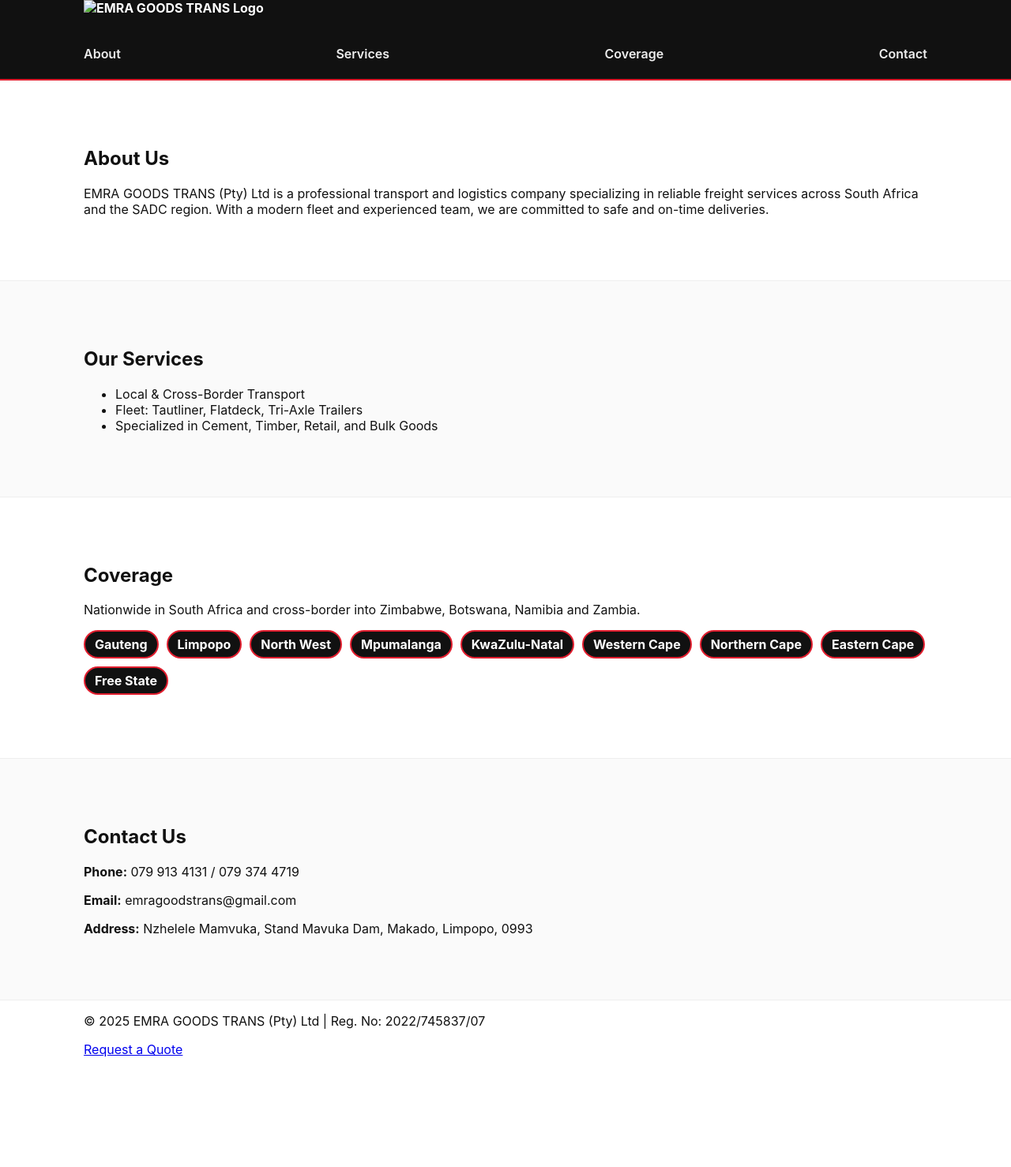
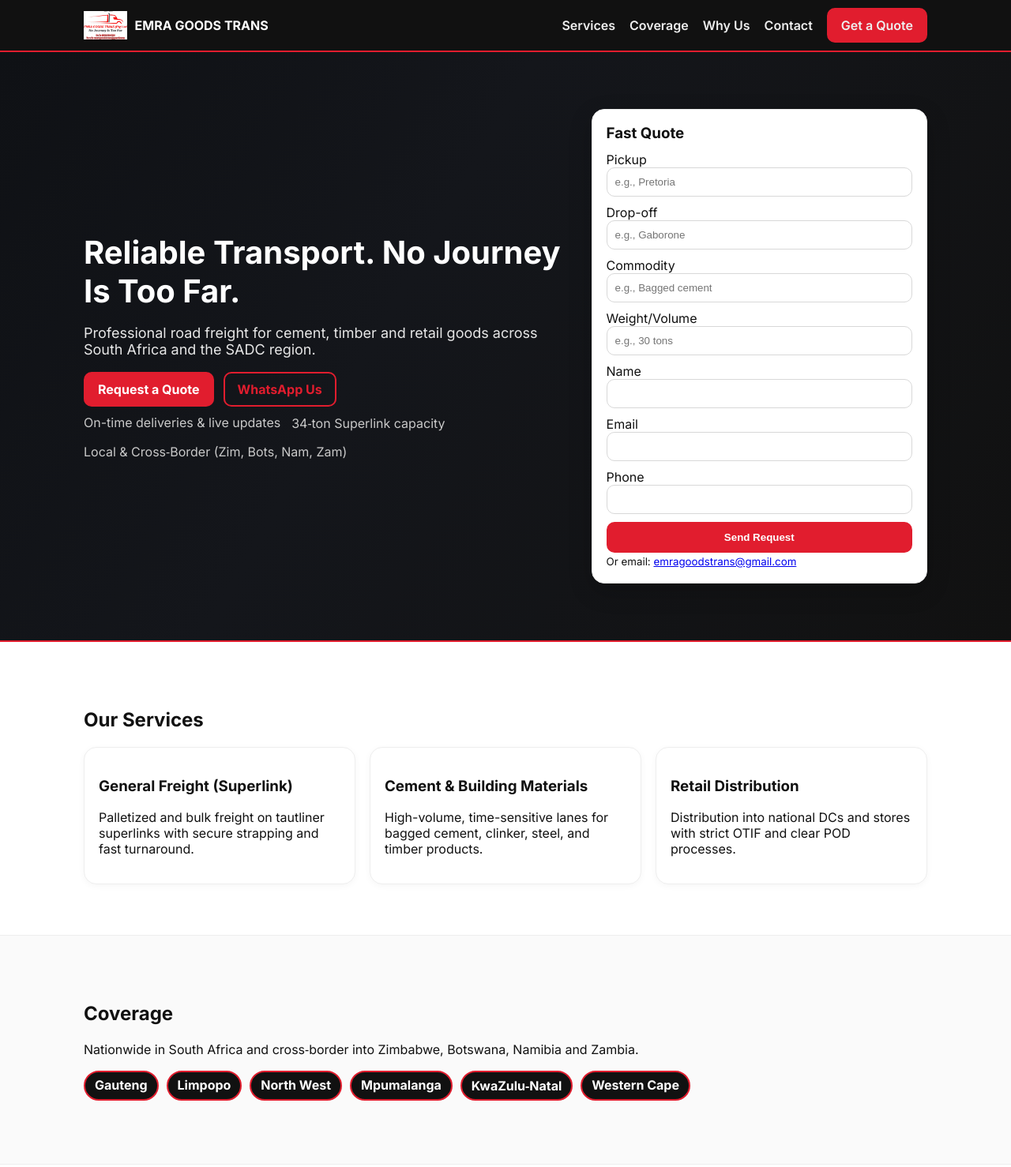
Before and after one commit to emragoodstrans/Emra-Website, a plain HTML site: page index.html in a window 1280 px wide. Shown: the top 1478 px of the page at 79% size. Before the commit the page ends 1339 px from the top, so only its background shows below. Drawn offline with Linux system fonts and the light colour scheme.

Commit message:
Add files via upload
Signed-off-by: emragoodstrans <emragoodstrans@gmail.com>

```diff
--- a/index.html
+++ b/index.html
@@ -1,85 +1,170 @@
-
-<!DOCTYPE HTML>
-<html>
+<!DOCTYPE html>
+<html lang="en">
 <head>
-    <title>EMRA GOODS TRANS</title>
-    <meta charset="utf-8" />
-    <meta name="viewport" content="width=device-width, initial-scale=1, user-scalable=no" />
-    <link rel="stylesheet" href="styles.css" />
+  <meta charset="UTF-8" />
+  <meta name="viewport" content="width=device-width, initial-scale=1.0"/>
+  <title>EMRA GOODS TRANS – Reliable Transport Across Southern Africa</title>
+  <meta name="description" content="EMRA GOODS TRANS provides reliable local and cross-border transport solutions throughout South Africa and SADC. Get a fast quote today."/>
+  <link rel="preconnect" href="https://fonts.googleapis.com">
+  <link rel="preconnect" href="https://fonts.gstatic.com" crossorigin>
+  <link href="https://fonts.googleapis.com/css2?family=Inter:wght@300;400;600;700&display=swap" rel="stylesheet">
+  <link rel="stylesheet" href="styles.css"/>
 </head>
 <body>
-    <!-- Header -->
   <header class="site-header">
-      <div class="container">
-        <div class="brand">
-          <img src="EMRA GOODS TRANS.jpg" alt="EMRA GOODS TRANS Logo">
-        </div>
-        <nav class="nav">
-          <a href="#about">About</a>
+    <div class="container nav">
+      <a href="#home" class="brand">
+        <img src="assets/logo.png" alt="EMRA Goods Trans logo" />
+        <span>EMRA GOODS TRANS</span>
+      </a>
+      <nav>
         <a href="#services">Services</a>
         <a href="#coverage">Coverage</a>
+        <a href="#why-us">Why Us</a>
         <a href="#contact">Contact</a>
+        <a href="#quote" class="btn btn-primary">Get a Quote</a>
       </nav>
+      <button class="menu-toggle" aria-label="Toggle menu">☰</button>
     </div>
   </header>
 
-    <!-- About -->
-    <section id="about" class="section">
-      <div class="container">
-        <h2>About Us</h2>
-        <p>EMRA GOODS TRANS (Pty) Ltd is a professional transport and logistics company specializing in reliable
-        freight services across South Africa and the SADC region. With a modern fleet and experienced team,
-        we are committed to safe and on-time deliveries.</p>
+  <main>
+    <!-- HERO -->
+    <section id="home" class="hero">
+      <div class="container hero-wrap">
+        <div class="hero-text">
+          <h1>Reliable Transport. No Journey Is Too Far.</h1>
+          <p>Professional road freight for cement, timber and retail goods across South Africa and the SADC region.</p>
+          <div class="cta">
+            <a href="#quote" class="btn btn-primary">Request a Quote</a>
+            <a href="https://wa.me/27799134131?text=Hi%20EMRA%20GOODS%20TRANS%2C%20I%20need%20a%20transport%20quote." target="_blank" class="btn btn-outline">WhatsApp Us</a>
+          </div>
+          <ul class="hero-points">
+            <li>On-time deliveries & live updates</li>
+            <li>34‑ton Superlink capacity</li>
+            <li>Local & Cross‑Border (Zim, Bots, Nam, Zam)</li>
+          </ul>
+        </div>
+        <div class="hero-card">
+          <h3>Fast Quote</h3>
+          <form id="quick-quote" action="mailto:emragoodstrans@gmail.com" method="post" enctype="text/plain">
+            <label>Pickup <input type="text" name="Pickup" placeholder="e.g., Pretoria" required></label>
+            <label>Drop-off <input type="text" name="Dropoff" placeholder="e.g., Gaborone" required></label>
+            <label>Commodity <input type="text" name="Commodity" placeholder="e.g., Bagged cement" required></label>
+            <label>Weight/Volume <input type="text" name="Weight" placeholder="e.g., 30 tons" required></label>
+            <label>Name <input type="text" name="Name" required></label>
+            <label>Email <input type="email" name="Email" required></label>
+            <label>Phone <input type="tel" name="Phone" required></label>
+            <button type="submit" class="btn btn-primary btn-block">Send Request</button>
+          </form>
+          <small>Or email: <a href="mailto:emragoodstrans@gmail.com">emragoodstrans@gmail.com</a></small>
+        </div>
       </div>
     </section>
 
-    <!-- Services -->
-    <section id="services" class="section alt">
+    <!-- SERVICES -->
+    <section id="services" class="section">
       <div class="container">
         <h2>Our Services</h2>
-        <ul>
-          <li>Local & Cross-Border Transport</li>
-          <li>Fleet: Tautliner, Flatdeck, Tri-Axle Trailers</li>
-          <li>Specialized in Cement, Timber, Retail, and Bulk Goods</li>
+        <div class="grid3">
+          <div class="card">
+            <h3>General Freight (Superlink)</h3>
+            <p>Palletized and bulk freight on tautliner superlinks with secure strapping and fast turnaround.</p>
+          </div>
+          <div class="card">
+            <h3>Cement & Building Materials</h3>
+            <p>High-volume, time-sensitive lanes for bagged cement, clinker, steel, and timber products.</p>
+          </div>
+          <div class="card">
+            <h3>Retail Distribution</h3>
+            <p>Distribution into national DCs and stores with strict OTIF and clear POD processes.</p>
+          </div>
+        </div>
+      </div>
+    </section>
+
+    <!-- COVERAGE -->
+    <section id="coverage" class="section alt">
+      <div class="container">
+        <h2>Coverage</h2>
+        <p>Nationwide in South Africa and cross‑border into Zimbabwe, Botswana, Namibia and Zambia.</p>
+        <ul class="tags">
+          <li>Gauteng</li><li>Limpopo</li><li>North West</li><li>Mpumalanga</li><li>KwaZulu‑Natal</li><li>Western Cape</li>
         </ul>
       </div>
     </section>
 
-    <!-- Coverage -->
-    <section id="coverage" class="section">
-      <div class="container">
-        <h2>Coverage</h2>
-        <p>Nationwide in South Africa and cross-border into Zimbabwe, Botswana, Namibia and Zambia.</p>
-        <ul class="tags">
-          <li>Gauteng</li>
-          <li>Limpopo</li>
-          <li>North West</li>
-          <li>Mpumalanga</li>
-          <li>KwaZulu-Natal</li>
-          <li>Western Cape</li>
-          <li>Northern Cape</li>
-          <li>Eastern Cape</li>
-          <li>Free State</li>
-        </ul>
+    <!-- WHY US -->
+    <section id="why-us" class="section">
+      <div class="container grid3">
+        <div class="feature">
+          <h3>On‑Time & Communicative</h3>
+          <p>Live updates, proactive ETA management, and PODs within 24 hours.</p>
+        </div>
+        <div class="feature">
+          <h3>Safety & Compliance</h3>
+          <p>Roadworthy, COF, licensed drivers, and induction-ready where required.</p>
+        </div>
+        <div class="feature">
+          <h3>Flexible Capacity</h3>
+          <p>Own and partner fleets for peak periods—so you’re never left waiting.</p>
+        </div>
       </div>
     </section>
 
-    <!-- Contact -->
-    <section id="contact" class="section alt">
+    <!-- QUOTE -->
+    <section id="quote" class="section alt">
       <div class="container">
-        <h2>Contact Us</h2>
-        <p><strong>Phone:</strong> 079 913 4131 / 079 374 4719</p>
-        <p><strong>Email:</strong> emragoodstrans@gmail.com</p>
-        <p><strong>Address:</strong> Nzhelele Mamvuka, Stand Mavuka Dam, Makado, Limpopo, 0993</p>
+        <h2>Request a Detailed Quote</h2>
+        <form class="quote-form" action="mailto:emragoodstrans@gmail.com" method="post" enctype="text/plain">
+          <div class="row">
+            <label>Company <input type="text" name="Company" required></label>
+            <label>Contact Person <input type="text" name="Contact Person" required></label>
+            <label>Email <input type="email" name="Email" required></label>
+            <label>Phone <input type="tel" name="Phone" required></label>
+          </div>
+          <div class="row">
+            <label>Pickup Address <input type="text" name="Pickup Address" required></label>
+            <label>Drop-off Address <input type="text" name="Drop-off Address" required></label>
+            <label>Commodity <input type="text" name="Commodity" required></label>
+            <label>Load Details <input type="text" name="Load Details" placeholder="e.g., 34t palletised, 26 pallets"></label>
+          </div>
+          <div class="row">
+            <label>Date <input type="date" name="Date"></label>
+            <label>Notes <textarea name="Notes" rows="3" placeholder="Special requirements, timing, site rules"></textarea></label>
+          </div>
+          <button type="submit" class="btn btn-primary">Submit</button>
+          <a class="btn btn-outline" target="_blank" href="https://wa.me/27793744719?text=Hi%20EMRA%20GOODS%20TRANS%2C%20I%27d%20like%20a%20quote.">Chat on WhatsApp</a>
+        </form>
+        <p class="form-note">Prefer email? Send details to <a href="mailto:emragoodstrans@gmail.com">emragoodstrans@gmail.com</a></p>
       </div>
     </section>
 
-    <!-- Footer -->
-    <footer class="footer">
-      <div class="container">
-        <p>© 2025 EMRA GOODS TRANS (Pty) Ltd | Reg. No: 2022/745837/07</p>
-        <a href="mailto:emragoodstrans@gmail.com" class="btn-quote">Request a Quote</a>
+    <!-- CONTACT -->
+    <section id="contact" class="section">
+      <div class="container contact">
+        <div>
+          <h2>Contact Us</h2>
+          <p><strong>EMRA GOODS TRANS (Pty) Ltd</strong></p>
+          <p>Director: Mpho Emmanuel Ramushoana</p>
+          <p><a href="tel:+27799134131">+27 79 913 4131</a> / <a href="tel:+27793744719">+27 79 374 4719</a></p>
+          <p><a href="mailto:emragoodstrans@gmail.com">emragoodstrans@gmail.com</a></p>
+        </div>
+        <div class="contact-cta">
+          <a href="#quote" class="btn btn-primary">Get Started</a>
+          <a target="_blank" class="btn btn-outline" href="https://wa.me/27799134131">WhatsApp Now</a>
+        </div>
+      </div>
+    </section>
+  </main>
+
+  <footer class="site-footer">
+    <div class="container footer-wrap">
+      <span>© <span id="year"></span> EMRA GOODS TRANS. All rights reserved.</span>
+      <span>Built for reliability • Local & Cross‑Border</span>
     </div>
   </footer>
+
+  <script src="script.js"></script>
 </body>
 </html>
```
Lines whose indentation alone changed are shown as unchanged.
